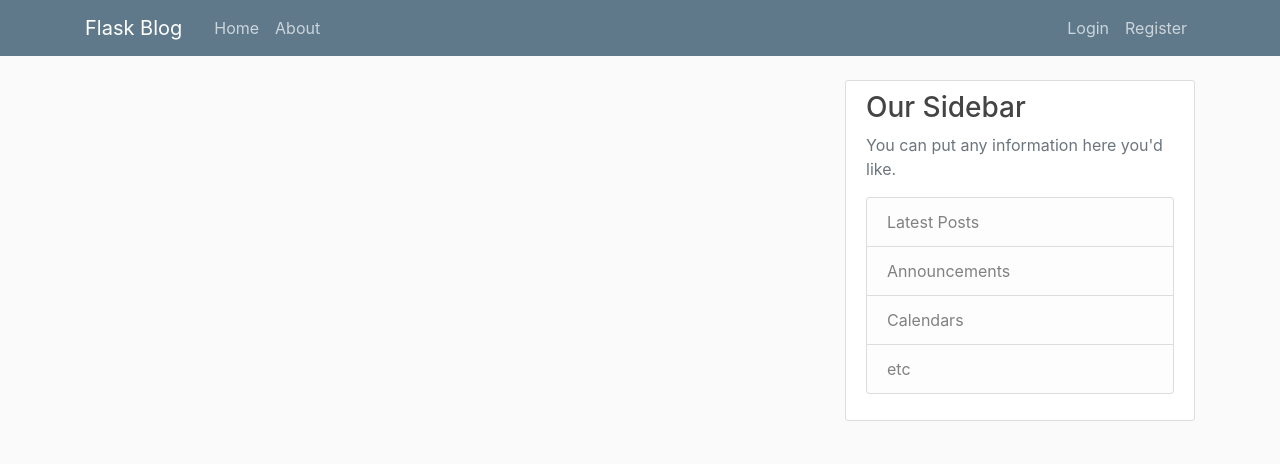
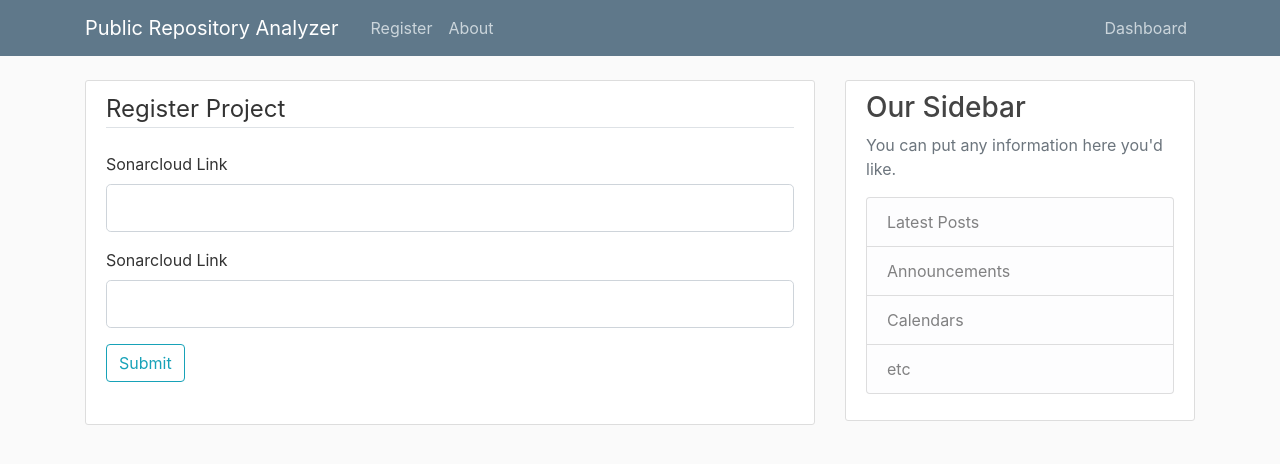
Before and after one commit to hungnguyen10897/pra-site, a Flask app: page / in a window 1280 px wide. Shown: the top 464 px of the page. Run offline with Flask 2, Linux system fonts and the light colour scheme; some libraries are stand-ins or nearby versions.

Commit message:
Add a form for project links

```diff
--- /dev/null
+++ b/forms.py
@@ -0,0 +1,8 @@
+from flask_wtf import FlaskForm
+from wtforms import StringField, SubmitField
+from wtforms.validators import DataRequired, URL
+
+class InputForm(FlaskForm):
+    sonarcloud_link = StringField('Sonarcloud Link', validators=[DataRequired(), URL()])
+    jenkins_link = StringField('Sonarcloud Link', validators=[DataRequired(), URL()])
+    submit = SubmitField('Submit')
--- a/pra-site.py
+++ b/pra-site.py
@@ -1,11 +1,24 @@
-from flask import Flask, render_template, url_for
+from flask import Flask, render_template, flash, url_for, redirect
+from flask_sqlalchemy import SQLAlchemy
+from forms import InputForm
 
 app = Flask(__name__)
+app.config['SECRET_KEY'] = '5791628bb0b13ce0c676dfde280ba245'
+app.config['SQLALCHEMY_DATABASE_URI'] = 'sqlite:///site.db'
+db = SQLAlchemy(app)
 
-@app.route("/")
-@app.route("/home")
-def home():
-    return render_template('home.html')
+@app.route("/", methods=['GET', 'POST'])
+@app.route("/register", methods=['GET', 'POST'])
+def register():
+    form = InputForm()
+    if form.validate_on_submit():
+        flash(f'Your project is registered successfully.', 'success')
+        return redirect(url_for('register'))
+    return render_template('register.html', title='Register', form=form)
+
+@app.route("/about")
+def about():
+    return render_template("about.html", title='About')
 
 if __name__ == '__main__':
     app.run(debug=True)
--- /dev/null
+++ b/templates/about.html
@@ -0,0 +1,4 @@
+{% extends "layout.html" %}
+{% block content %}
+    <h1>About Page</h1>
+{% endblock content %}
--- a/templates/home.html
+++ b/templates/layout.html
@@ -11,28 +11,27 @@
     <link rel="stylesheet" type="text/css" href="{{ url_for('static', filename='main.css') }}">
 
     {% if title %}
-        <title>Public Repository Analysis - {{ title }}</title>
+        <title>Public Repository Analyzer - {{ title }}</title>
     {% else %}
-        <title>Public Repository Analysis</title>
+        <title>Public Repository Analyzer</title>
     {% endif %}
 </head>
 <body>
     <header class="site-header">
       <nav class="navbar navbar-expand-md navbar-dark bg-steel fixed-top">
         <div class="container">
-          <a class="navbar-brand mr-4" href="/">Flask Blog</a>
+          <a class="navbar-brand mr-4" href="/">Public Repository Analyzer</a>
           <button class="navbar-toggler" type="button" data-toggle="collapse" data-target="#navbarToggle" aria-controls="navbarToggle" aria-expanded="false" aria-label="Toggle navigation">
             <span class="navbar-toggler-icon"></span>
           </button>
           <div class="collapse navbar-collapse" id="navbarToggle">
             <div class="navbar-nav mr-auto">
-              <a class="nav-item nav-link" href="/">Home</a>
-              <a class="nav-item nav-link" href="/about">About</a>
+              <a class="nav-item nav-link" href="{{ url_for('register') }}">Register</a>
+              <a class="nav-item nav-link" href="{{ url_for('about') }}">About</a>
             </div>
             <!-- Navbar Right Side -->
             <div class="navbar-nav">
-              <a class="nav-item nav-link" href="/login">Login</a>
-              <a class="nav-item nav-link" href="/register">Register</a>
+              <a class="nav-item nav-link" href="http://sqa.rd.tuni.fi">Dashboard</a>
             </div>
           </div>
         </div>
@@ -41,6 +40,15 @@
     <main role="main" class="container">
       <div class="row">
         <div class="col-md-8">
+          {% with messages = get_flashed_messages(with_categories=true) %}
+            {% if messages %}
+              {% for category, message in messages %}
+                <div class="alert alert-{{ category }}">
+                  {{ message }}
+                </div>
+              {% endfor %}
+            {% endif %}
+          {% endwith %}
           {% block content %}{% endblock %}
         </div>
         <div class="col-md-4">
--- /dev/null
+++ b/templates/register.html
@@ -0,0 +1,39 @@
+{% extends "layout.html" %}
+{% block content %}
+    <div class="content-section">
+        <form method="POST" action="">
+            {{ form.hidden_tag() }}
+            <fieldset class="form-group">
+                <legend class="border-bottom mb-4">Register Project</legend>
+                <div class="form-group">
+                    {{ form.sonarcloud_link.label(class="form-control-label") }}
+                    {% if form.sonarcloud_link.errors %}
+                        <div class="invalid-feedback">
+                            {% for error in form.sonarcloud_link.errors %}
+                                <span>{{ error }}</span>
+                            {% endfor %}
+                        </div>
+                    {% else %}
+                        {{ form.sonarcloud_link(class="form-control form-control-lg") }}
+                    {% endif %}
+                </div>
+                <div class="form-group">
+                    {{ form.jenkins_link.label(class="form-control-label") }}
+                    {% if form.jenkins_link.errors %}
+                        <div class="invalid-feedback">
+                            {% for error in form.jenkins_link.errors %}
+                                <span>{{ error }}</span>
+                            {% endfor %}
+                        </div>
+                    {% else %}
+                        {{ form.jenkins_link(class="form-control form-control-lg") }}
+                    {% endif %}
+                </div>
+                <div class="form-group">
+                    {{ form.submit(class="btn btn-outline-info") }}
+                </div>
+
+            </fieldset>
+        </form>
+    </div>
+{% endblock content %}
```
Also changed, not shown: 1 other file.
